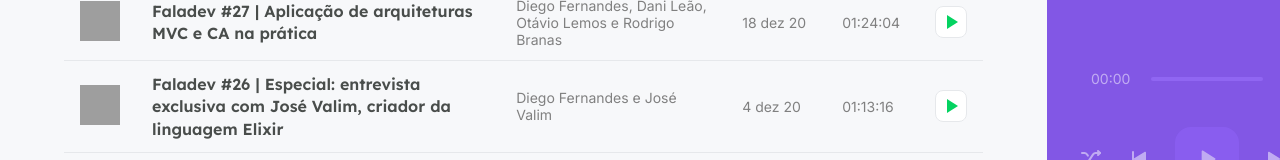
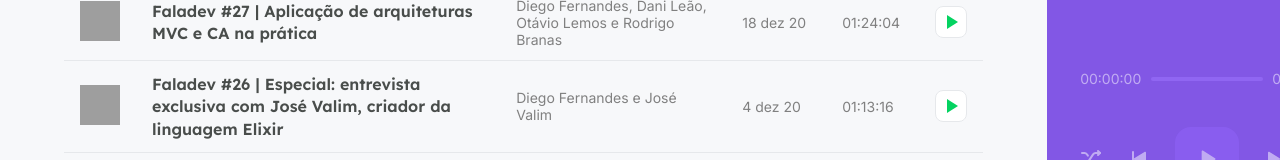
Before and after one commit to ViniciusPassoni97/nlw5_podcast, a Next.js app: page / in a window 1280 px wide. Shown: the part 577-737 px from the top of the page. Built offline with nearby package versions, Linux system fonts and the light colour scheme; data requests are answered from the project's data file; grey boxes are pictures that could not be loaded.

Commit message:
Progress

```diff
--- a/src/components/Player/index.tsx
+++ b/src/components/Player/index.tsx
@@ -1,13 +1,15 @@
 import styles from './styles.module.scss';
-import { useContext, useEffect, useRef } from 'react';
+import { useContext, useEffect, useRef, useState } from 'react';
 import { PlayerContext } from '../../hooks/PlayerContext';
 import Image from 'next/image';
 import Slider from 'rc-slider';
 import 'rc-slider/assets/index.css';
+import { convertDurarionToTime } from '../../utils/convertDurarionToTime';
 
 export function Player() {
     const audioRef = useRef<HTMLAudioElement>(null);
     const player = useContext(PlayerContext);
+    const [progress, setProgress] = useState(0);
     const {
         episodeList,
         currentEpisodeIndex,
@@ -33,6 +35,14 @@ export function Player() {
             audioRef.current.pause();
         }
     }, [isPlaying]);
+
+    function setupProgressListener () {
+        audioRef.current.currentTime = 0;
+        audioRef.current.addEventListener('timeupdate', () => {
+            setProgress(Math.floor(audioRef.current.currentTime));
+        })
+    }
+
     const episode = episodeList[currentEpisodeIndex];
     return (
         <div className={styles.playerContainer}>
@@ -58,10 +68,12 @@ export function Player() {
             )}
             <footer className={!episode ? styles.empty : ''}>
                 <div className={styles.progress}>
-                    <span>00:00</span>
+                <span>{convertDurarionToTime(progress)}</span>
                     <div className={styles.slider}>
                         {episode ? (
                             <Slider
+                                max={episode.duration}
+                                value={progress}
                                 trackStyle={{ backgroundColor: '#04d361' }}
                                 railStyle={{ backgroundColor: '#9f75ff' }}
                                 handleStyle={{ borderColor: '#84d361', borderWidth: 4 }}
@@ -70,7 +82,7 @@ export function Player() {
                             <div className={styles.emptySlider} />
                         )}
                     </div>
-                    <span>00:00</span>
+                    <span>{convertDurarionToTime(episode?.duration ?? 0)}</span>
                 </div>
                 {episode && (
                     <audio
@@ -80,6 +92,7 @@ export function Player() {
                         loop={isLooping}
                         onPlay={() => setPlayingState(true)}
                         onPause={() => setPlayingState(false)}
+                        onLoadedMetadata={setupProgressListener}
                     />
                 )}
                 <div className={styles.buttons}>
```
